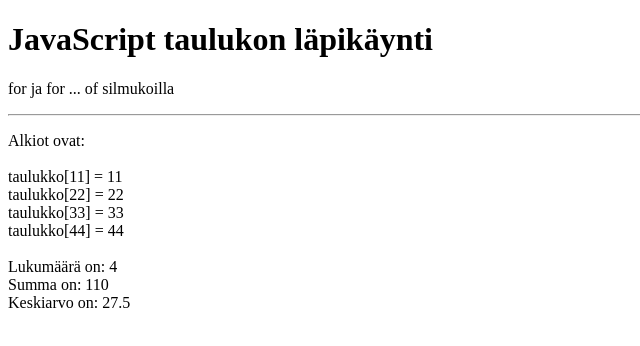
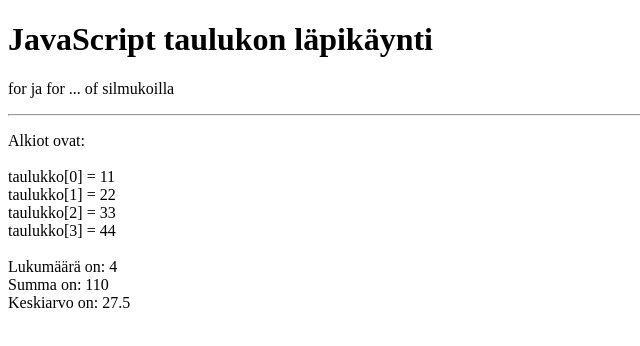
Before and after one commit to hulk-konen/TTC2080, a plain HTML site: page harj1/t6.html in a window 1280 px wide. Shown: the full height of the page, 0-640 px from the left. Drawn offline with Linux system fonts and the light colour scheme.

Commit message:
updating more tasks

```diff
--- a/harj1/t6.html
+++ b/harj1/t6.html
@@ -42,9 +42,13 @@ tulosrivit sisältö tulee muodostaa for-rakenteella.
         lukumaara = lukumaara + 1;
         summa = summa + alkio;
     }
-    for(let alkio of taulukko) {
-        tulosrivit = tulosrivit + "taulukko[" + (alkio) + "]" + " = " + alkio + "<br>";
+
+
+    for (let i = 0; i < taulukko.length; i++) {
+        tulosrivit += "taulukko[" + [i] + "]" + " = " + taulukko[i] + "<br>";
     }
+
+
 
     valiarvo = summa / lukumaara;
     keskiarvo = valiarvo.toFixed(1);
```
